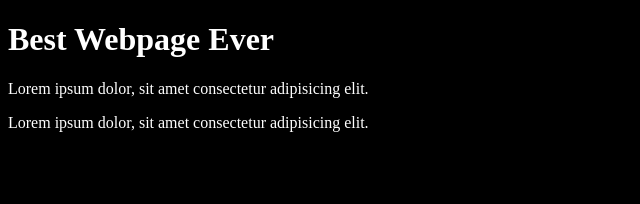
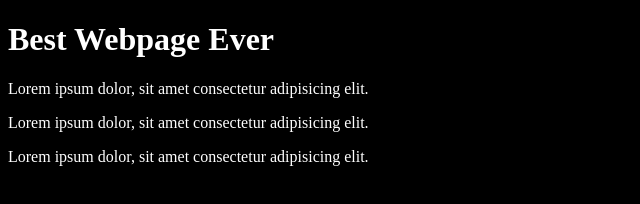
Before and after one commit to shaharbest/best-webpage-ever, a plain HTML site: page index.html in a window 1280 px wide. Shown: the whole page, without its empty margins (0-640 px from the left). Drawn offline with Linux system fonts and the light colour scheme.

Commit message:
add third lorem

```diff
--- a/index.html
+++ b/index.html
@@ -14,5 +14,8 @@
     <p>
         Lorem ipsum dolor, sit amet consectetur adipisicing elit.
     </p>
+    <p>
+        Lorem ipsum dolor, sit amet consectetur adipisicing elit.
+    </p>
 </body>
 </html>
```
